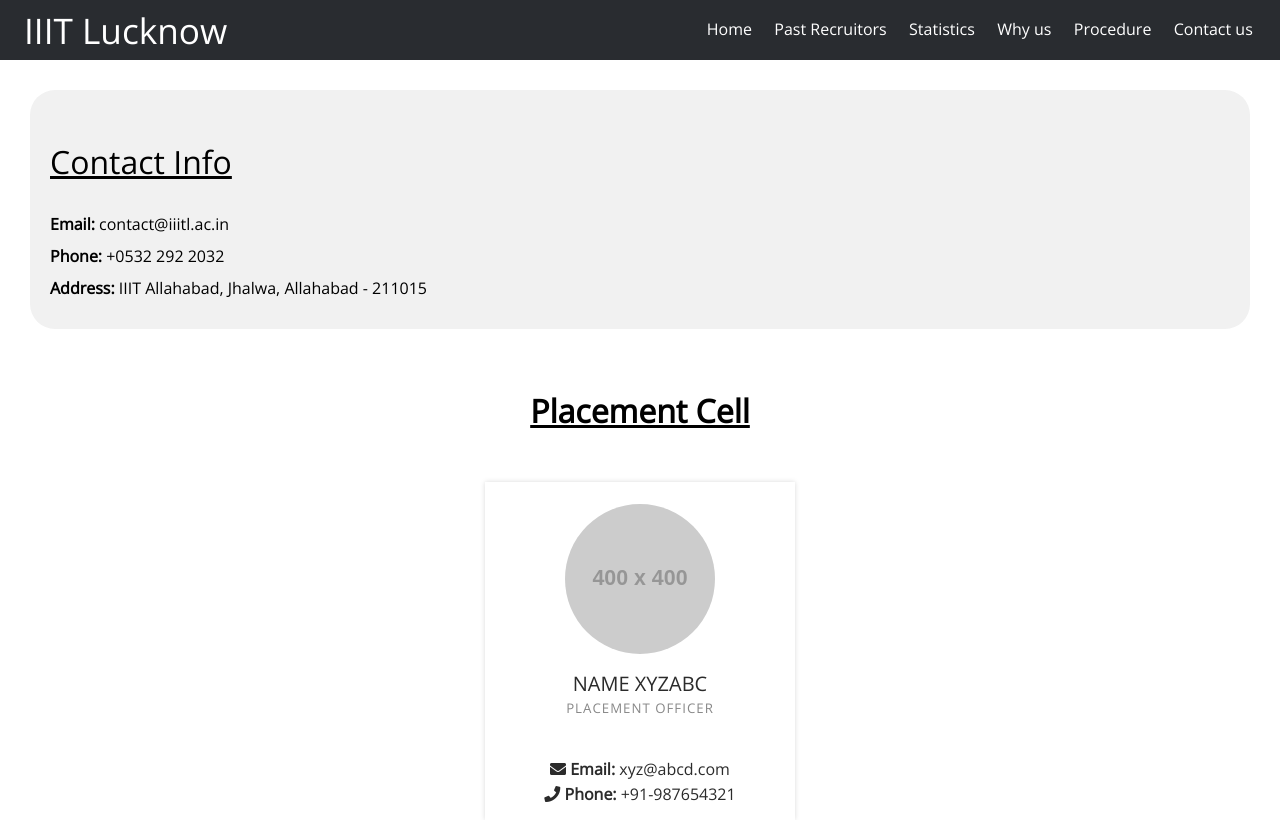
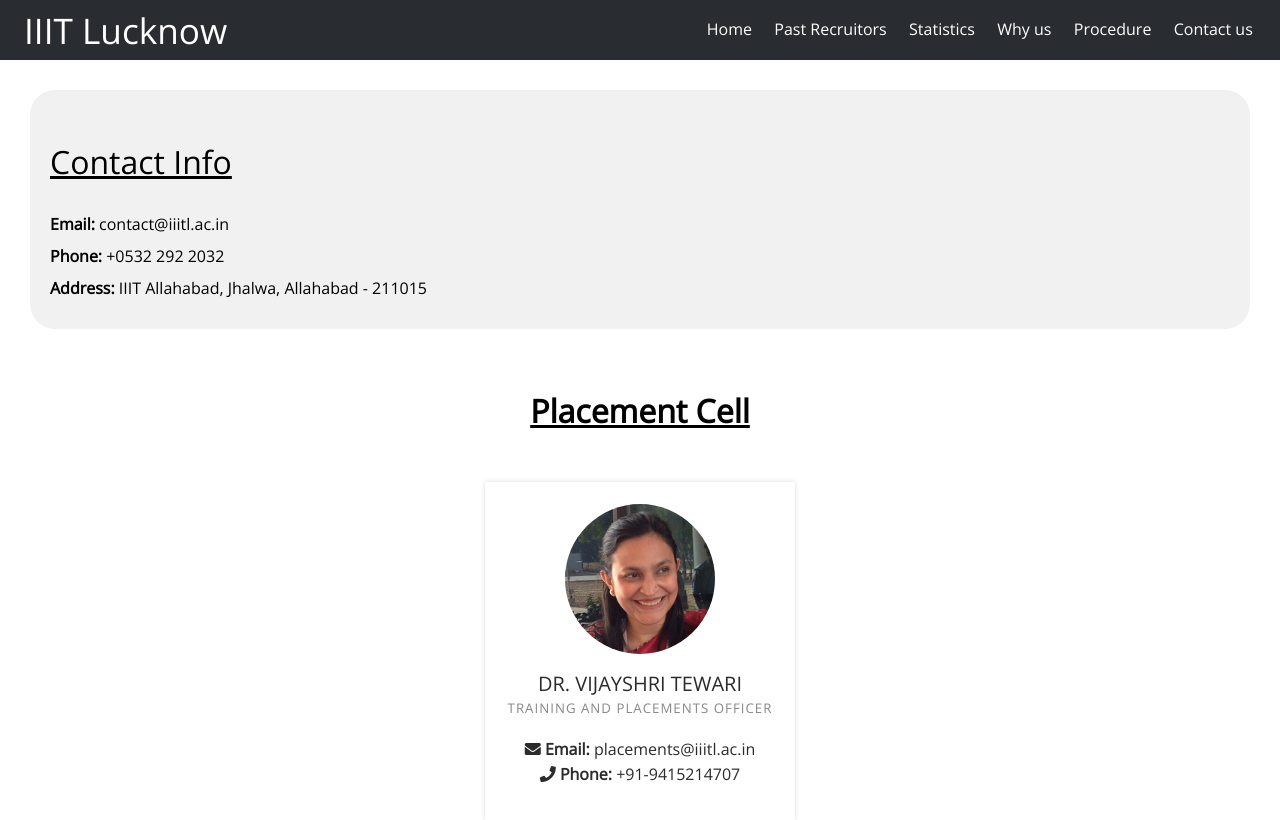
Before and after one commit to axios-iiitl/Placement-Website, a React (Create React App) app: page /contact in a window 1280 px wide. Shown: the top 820 px of the page. Built offline with nearby package versions, Linux system fonts and the light colour scheme.

Commit message:
Add card for DR. VIJAYSHRI TEWARI

```diff
--- a/src/App.css
+++ b/src/App.css
@@ -465,6 +465,8 @@ body {
 }
 
 .snip1559 .profile-image img {
+  width: 150px;
+  height:150px;
     vertical-align: top;
     position: relative;
     border-radius: 50%;
@@ -492,8 +494,9 @@ body {
 }
 
 .contact-detail {
-  margin-top: 40px;
+  margin-top: 20px;
   line-height: 25px;
+  margin-bottom: 20px;
 }
 
 .snip1559:hover,
--- a/src/components/Contact.js
+++ b/src/components/Contact.js
@@ -1,5 +1,7 @@
 import React from "react";
 import Card from "./Card";
+
+import vijayshriImg from "../assets/images/vijayshri.jpg"
 
 const contactUs = () => {
   return (
@@ -27,15 +29,15 @@ const contactUs = () => {
         <div className="placement-team">
           <h1>Placement Cell</h1>
           <Card
-            src="https://dummyimage.com/400x400/000/fff"
-            alt="xyz"
-            name="NAME XYZABC"
+            src={vijayshriImg}
+            alt="Dr. Vijayshri Tewari"
+            name="Dr. Vijayshri Tewari"
             isTeacher={false}
-            position="Placement Officer"
-            email="xyz@abcd.com"
-            phone="+91-987654321"
+            position="Training and Placements Officer"
+            email="placements@iiitl.ac.in"
+            phone="+91-9415214707"
           />
-          <h1>Coordinators</h1>
+          <h1>Student Coordinators</h1>
           <div className="placement-coordinators">
             <Card
               src="https://dummyimage.com/400x400/000/fff"
```
Also changed, not shown: src/assets/images/vijayshri.jpg (added).
